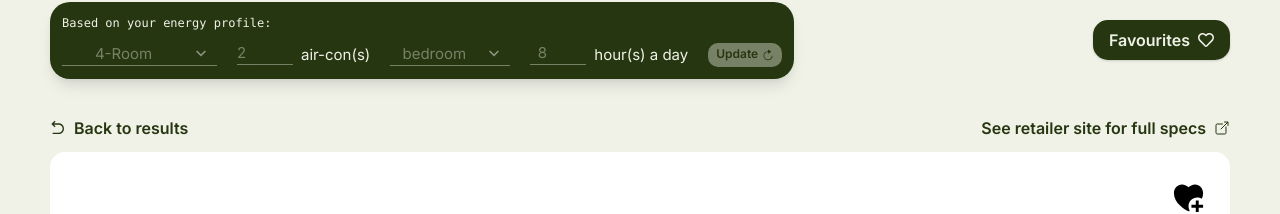
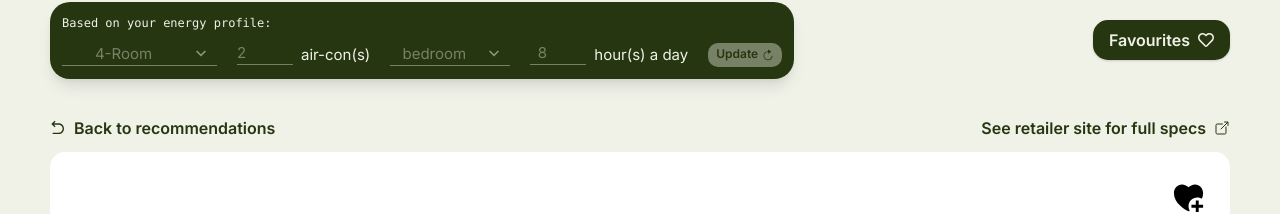
Before and after one commit to bfg-www/web, a Next.js app: page /profile/product-details/1 in a window 1280 px wide. Shown: the part 128-342 px from the top of the page. Built offline with nearby package versions, Linux system fonts and the light colour scheme.

Commit message:
style: Update copy

```diff
--- a/src/app/profile/product-details/[id]/page.tsx
+++ b/src/app/profile/product-details/[id]/page.tsx
@@ -19,7 +19,7 @@ import { FaRegHeart } from 'react-icons/fa'
 import { RiArrowGoBackLine } from 'react-icons/ri'
 import { IoOpenOutline } from 'react-icons/io5'
 import { TbWorldWww } from 'react-icons/tb'
-import HeartIcon from '@/app/ui/product-details/FavouriteIcon'
+import HeartIconAdd from '@/app/ui/product-details/FavouriteIcon'
 import { AirconWithDetail } from '@/app/models/clientModels'
 import CustomTooltip from '@/app/ui/profile/CustomTooltip'
 import { generateTickIcons } from '@/app/ui/profile/ProductCard'
@@ -28,7 +28,7 @@ import climateVoucherLogo from '/public/climate-voucher-logo.png'
 import { capitalizeFirstLetter } from '@/app/ui/helpers'
 
 // JX TODO: I'm not sure how to use the BTUs list to render the Air-con cooling capacity section and the system section. I'll put a placeholder for you.
-const AIRCON_WITH_DETAIL: AirconWithDetail = {
+export const AIRCON_WITH_DETAIL: AirconWithDetail = {
   id: 1,
   name: 'starmex system 4 aircon',
   brand: 'mitsubishi',
@@ -95,7 +95,7 @@ export default function Page({
             color="#253610"
             leftIcon={<RiArrowGoBackLine />}
           >
-            Back to results
+            Back to recommendations
           </Button>
           <Button variant="link" color="#253610" rightIcon={<IoOpenOutline />}>
             <a href="https://www.harveynorman.com.sg/">
@@ -113,7 +113,7 @@ export default function Page({
         py={2}
       >
         <Flex justifyContent="flex-end" mt={5} pr={2}>
-          <HeartIcon />
+          <HeartIconAdd />
         </Flex>
         <HStack>
           <Box borderWidth="1px" width="40%">
```
